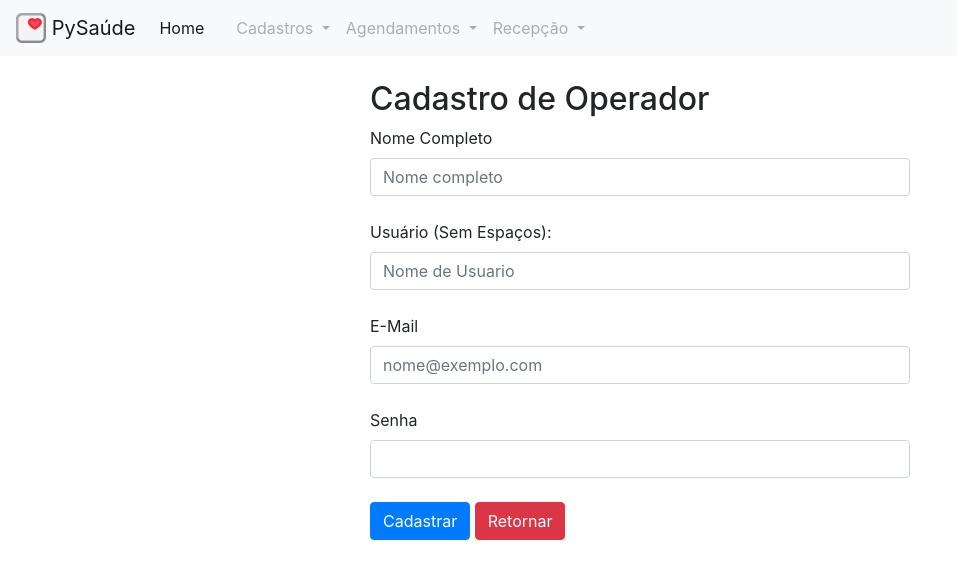
After one commit to edufms/pysaude, a Django app: page /auth/cadastro/ in a window 1280 px wide. The commit adds this page. Shown: the top 579 px of the page, without its empty margins (0-957 px from the left). Run offline with Django 3.2, Linux system fonts and the light colour scheme; some libraries are stand-ins or nearby versions.

Commit message:
Liberado funcionalidade para cadastro de Operadores antes do login

```diff
--- a/PySaude/settings.py
+++ b/PySaude/settings.py
@@ -114,6 +114,7 @@ AUTH_PASSWORD_VALIDATORS = [
     },
 ]
 
+SESSION_EXPIRE_AT_BROWSER_CLOSE = True
 
 # Internationalization
 # https://docs.djangoproject.com/en/3.2/topics/i18n/
--- a/cadastros/templates/cad_usuarios.html
+++ b/cadastros/templates/cad_usuarios.html
@@ -144,7 +144,6 @@ Cadastro de usuários
             <input type="email" class="form-control" name="inputEmail" id="inputEmail" placeholder="nome@exemplo.com">
         </div>
         <div class="form-row">
-            <br>
             <button type="submit" class="btn btn-success btn-lg">Cadastrar</button>
         </div>
     </form>
--- /dev/null
+++ b/login/templates/cadastro.html
@@ -0,0 +1,44 @@
+{% extends "base_off.html" %}
+
+{% block 'titulo' %}
+Cadastrar Operador
+{% endblock %}
+
+{% block 'conteudo' %}
+
+<div class="container">
+
+    <div class="row justify-content-md-center">
+        <div class="col-md-6">
+            <br>
+            <h2>Cadastro de Operador</h2>
+            <form action="{% url 'valida_cadastro_login' %}" method="POST"> {% csrf_token %}
+                <label for="nome_completo">Nome Completo</label>
+                <input type="text" class="form-control" name="nome_completo" id="nome_completo"
+                    placeholder="Nome completo" required>
+                <br>
+                <label for="nome_acesso">Usuário (Sem Espaços):</label>
+                <input type="text" class="form-control" name="nome_acesso" id="nome_acesso"
+                    placeholder="Nome de Usuario" oninput="semespaco(this)" required>
+                <br>
+                <label for="email">E-Mail</label>
+                <input type="email" class="form-control" name="email" id="email" placeholder="nome@exemplo.com"
+                    required>
+                <br>
+                <label for="senha">Senha</label>
+                <input type="password" class="form-control" name="senha" id="senha" required>
+                <br>
+                <button class="btn btn-primary" type="submit">Cadastrar</button>
+                <a href="{% url 'login' %}" class='btn btn-danger'>Retornar</a>
+            </form>
+        </div>
+    </div>
+
+</div>
+
+<script>
+    function semespaco(i) {
+        i.value = i.value.trim()
+    }
+</script>
+{% endblock %}
--- a/login/urls.py
+++ b/login/urls.py
@@ -7,4 +7,7 @@ urlpatterns = [
     path('login/', views.login, name='login'),
     path('valida_login/', views.valida_login, name='valida_login'),
     path('sair/', views.sair, name='sair'),
+    path('cadastro/', views.cadastro, name='cadastro_login'),
+    path('valida_cadastro_login/', views.valida_cadastro_login,
+         name='valida_cadastro_login'),
 ]
--- a/login/views.py
+++ b/login/views.py
@@ -2,7 +2,8 @@ from django.shortcuts import render
 from django.shortcuts import redirect
 from django.http import HttpResponse
 import hashlib
-from .models import Login
+from datetime import date, timedelta
+from .models import Login, LogLogin
 
 
 # Create your views here.
@@ -13,6 +14,7 @@ def login(request):
     status = request.GET.get('status')
     return render(request, 'login.html', {'status': status})
 
+
 def valida_login(request):
     if request.session.get('usuario'):
         return redirect('/home/saude/')
@@ -20,6 +22,7 @@ def valida_login(request):
     login = request.POST.get('email')
     senha = request.POST.get('senha')
     senha = hashlib.sha256(senha.encode()).hexdigest()
+
     if '@' in login:
         l = Login.objects.filter(email=login).filter(senha=senha)
     else:
@@ -28,9 +31,39 @@ def valida_login(request):
     if len(l) == 0:
         return redirect('/auth/login/?status=1')
     elif len(l) > 0:
+        log = LogLogin(login=l[0])
+        log.save()
         request.session['usuario'] = l[0].id
         return redirect('/home/saude/')
+
 
 def sair(request):
     request.session.flush()
     return redirect('/auth/login/?status=3')
+
+
+def cadastro(request):
+    if request.session.get('usuario'):
+        return redirect('/home/saude/')
+    return render(request, 'cadastro.html')
+
+
+def valida_cadastro_login(request):
+    if request.session.get('usuario'):
+        return redirect('/home/saude/')
+
+    nome_completo = request.POST.get('nome_completo')
+    nome_acesso = request.POST.get('nome_acesso')
+    email = request.POST.get('email')
+    senha = request.POST.get('senha')
+    senha = hashlib.sha256(senha.encode()).hexdigest()
+    validade_senha = 180
+    data_expiracao = date.today() + timedelta(days=validade_senha)
+    status = 1
+
+    novo_cadastro = Login(nome_completo=nome_completo, nome_acesso=nome_acesso,
+                          email=email, senha=senha, validade_senha=validade_senha, data_expiracao=data_expiracao, status=status
+                          )
+    novo_cadastro.save()
+
+    return redirect('/auth/login/?status=4')
--- a/templates/base_login.html
+++ b/templates/base_login.html
@@ -2,7 +2,7 @@
 
 <head>
   <title>
-    {% block 'titulo' %}{% endblock %}
+    PySaude - {% block 'titulo' %}{% endblock %}
   </title>
   <meta charset="utf-8">
   <meta name="viewport" content="width=device-width, initial-scale=1, shrink-to-fit=no">
--- a/templates/base_off.html
+++ b/templates/base_off.html
@@ -1,7 +1,7 @@
 <!DOCTYPE html>
 <head>
     <title>
-        {% block 'titulo' %}{% endblock %}
+        PySaude - {% block 'titulo' %}{% endblock %}
     </title>
     <meta charset="utf-8">
     <meta name="viewport" content="width=device-width, initial-scale=1, shrink-to-fit=no">
```
Also changed, not shown: login/templates/login.html (+11 -2 lines).
